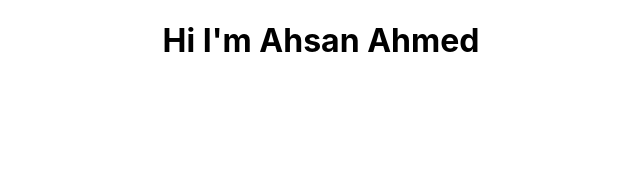
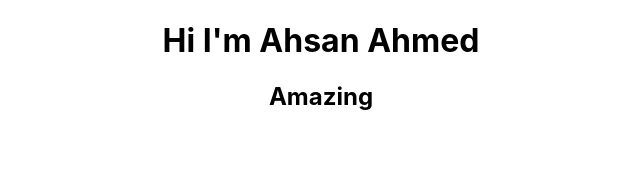
Before and after one commit to Ahsan-Ah-med/bootcamp-react-app, a React (Create React App) app in the folder my-react-app/: page / in a window 1280 px wide. Shown: the top 172 px of the page, without its empty margins (319-959 px from the left). Built offline with nearby package versions, Linux system fonts and the light colour scheme.

Commit message:
update app.js

```diff
--- a/my-react-app/src/App.js
+++ b/my-react-app/src/App.js
@@ -5,6 +5,7 @@ function App() {
   return (
     <div className="App">
      <h1>Hi I'm Ahsan Ahmed</h1>
+     <h2>Amazing</h2>
     </div>
   );
 }
```
